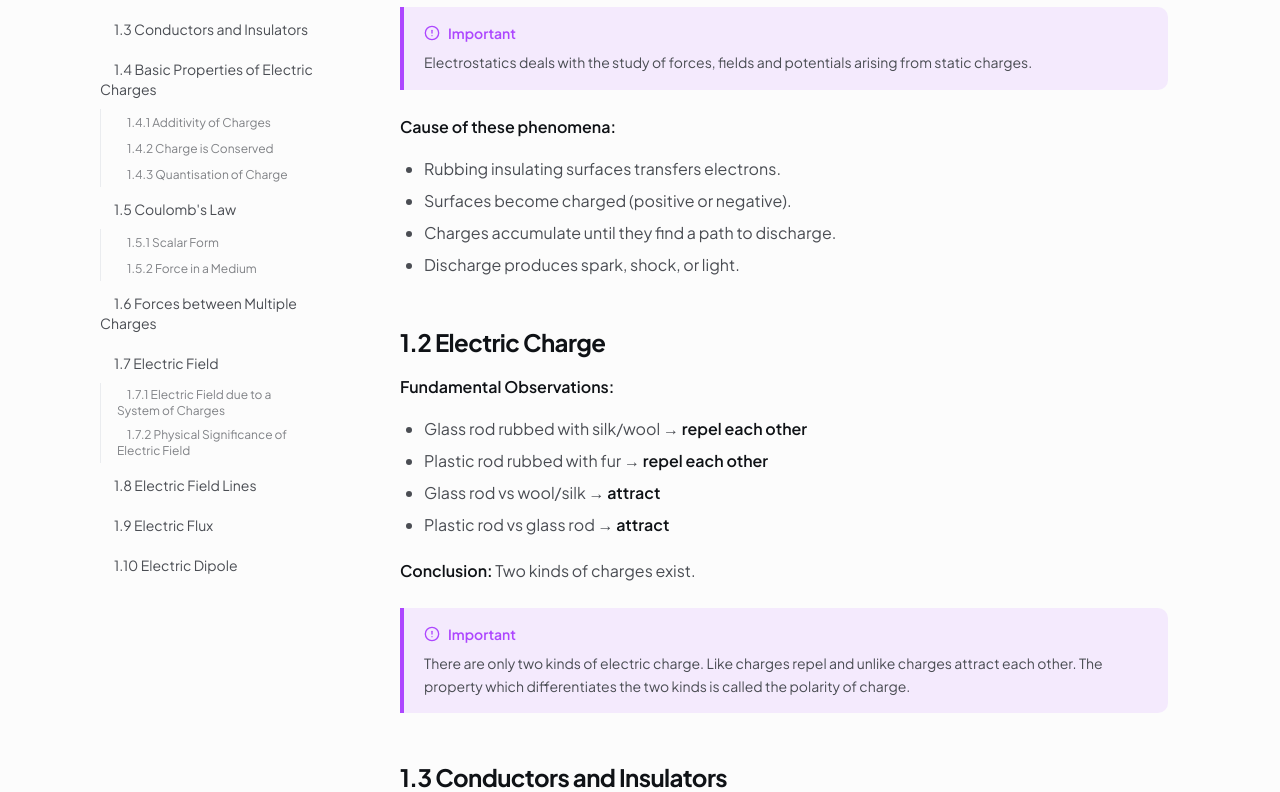
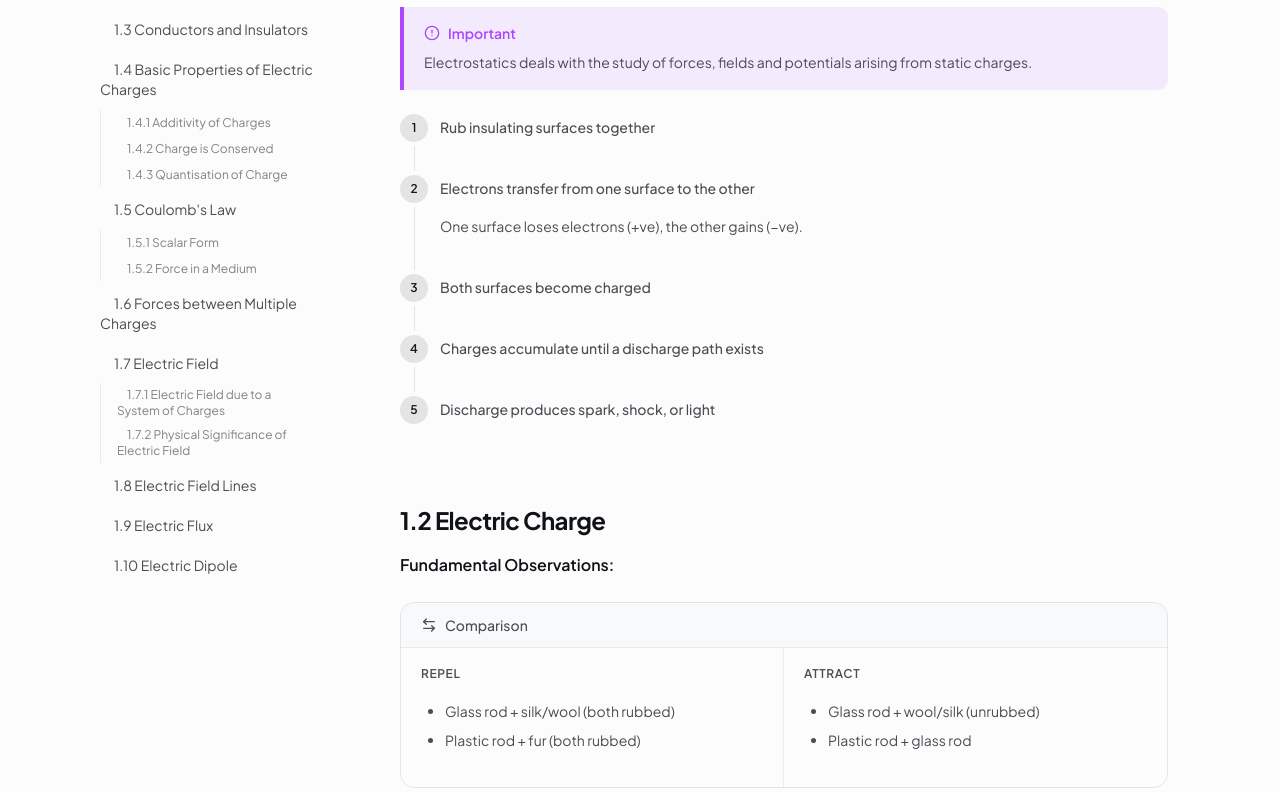
Before and after one commit to saabithe/textbook-plus, a Next.js app in the folder textbook-plus/: page /chapter/electric-charges-and-fields in a window 1280 px wide. Shown: the part 428-1220 px from the top of the page. Built offline with nearby package versions, Linux system fonts and the light colour scheme; no server answers.

Commit message:
refactor: reformat 1.1-1.4 with Stepper, Comparison table, remove redundant KeyPoint

```diff
--- /dev/null
+++ b/textbook-plus/src/components/content/Stepper.tsx
@@ -0,0 +1,37 @@
+interface Step {
+  label: string;
+  description?: string;
+}
+
+interface StepperProps {
+  steps: Step[];
+}
+
+export function Stepper({ steps }: StepperProps) {
+  return (
+    <div className="my-6 space-y-0">
+      {steps.map((step, i) => (
+        <div key={i} className="flex gap-3">
+          <div className="flex flex-col items-center">
+            <div className="flex h-7 w-7 shrink-0 items-center justify-center rounded-full bg-primary/10 text-xs font-semibold text-primary">
+              {i + 1}
+            </div>
+            {i < steps.length - 1 && (
+              <div className="w-px flex-1 bg-border/60 my-1" />
+            )}
+          </div>
+          <div className="pb-5 pt-0.5">
+            <p className="text-sm font-medium text-foreground leading-snug">
+              {step.label}
+            </p>
+            {step.description && (
+              <p className="text-sm text-muted-foreground mt-0.5 leading-relaxed">
+                {step.description}
+              </p>
+            )}
+          </div>
+        </div>
+      ))}
+    </div>
+  );
+}
--- a/textbook-plus/src/content/physics/electric-charges-and-fields/page.tsx
+++ b/textbook-plus/src/content/physics/electric-charges-and-fields/page.tsx
@@ -5,6 +5,7 @@ import { Comparison } from "@/components/content/Comparison";
 import { Expandable } from "@/components/content/Expandable";
 import { FormulaBlock } from "@/components/content/Formula";
 import { ProblemSolution } from "@/components/content/ProblemSolution";
+import { Stepper } from "@/components/content/Stepper";
 
 export default function ElectricChargesChapter() {
   return (
@@ -13,23 +14,40 @@ export default function ElectricChargesChapter() {
       <Callout type="important">
         Electrostatics deals with the study of forces, fields and potentials arising from static charges.
       </Callout>
-      <p><strong>Cause of these phenomena:</strong></p>
-      <ul>
-        <li>Rubbing insulating surfaces transfers electrons.</li>
-        <li>Surfaces become charged (positive or negative).</li>
-        <li>Charges accumulate until they find a path to discharge.</li>
-        <li>Discharge produces spark, shock, or light.</li>
-      </ul>
+      <Stepper
+        steps={[
+          { label: "Rub insulating surfaces together" },
+          { label: "Electrons transfer from one surface to the other", description: "One surface loses electrons (+ve), the other gains (−ve)." },
+          { label: "Both surfaces become charged" },
+          { label: "Charges accumulate until a discharge path exists" },
+          { label: "Discharge produces spark, shock, or light" },
+        ]}
+      />
 
       <h2 id="h-1-2">1.2 Electric Charge</h2>
       <p><strong>Fundamental Observations:</strong></p>
-      <ul>
-        <li>Glass rod rubbed with silk/wool → <strong>repel each other</strong></li>
-        <li>Plastic rod rubbed with fur → <strong>repel each other</strong></li>
-        <li>Glass rod vs wool/silk → <strong>attract</strong></li>
-        <li>Plastic rod vs glass rod → <strong>attract</strong></li>
-      </ul>
-      <p><strong>Conclusion:</strong> Two kinds of charges exist.</p>
+      <Comparison
+        columns={[
+          {
+            title: "Repel",
+            children: (
+              <ul>
+                <li>Glass rod + silk/wool (both rubbed)</li>
+                <li>Plastic rod + fur (both rubbed)</li>
+              </ul>
+            ),
+          },
+          {
+            title: "Attract",
+            children: (
+              <ul>
+                <li>Glass rod + wool/silk (unrubbed)</li>
+                <li>Plastic rod + glass rod</li>
+              </ul>
+            ),
+          },
+        ]}
+      />
       <Callout type="important">
         There are only two kinds of electric charge. Like charges repel and unlike charges attract each other. The property which differentiates the two kinds is called the polarity of charge.
       </Callout>
@@ -135,12 +153,6 @@ export default function ElectricChargesChapter() {
           },
         ]}
       />
-
-      <KeyPoint title="Key Exam Point">
-        Three basic properties of electric charge: (1) Quantisation — q = ne, (2) Additivity —
-        total charge is algebraic sum, (3) Conservation — total charge of isolated system is
-        constant.
-      </KeyPoint>
 
       <h2 id="h-1-5">1.5 Coulomb&apos;s Law</h2>
       <Callout type="important">
```
